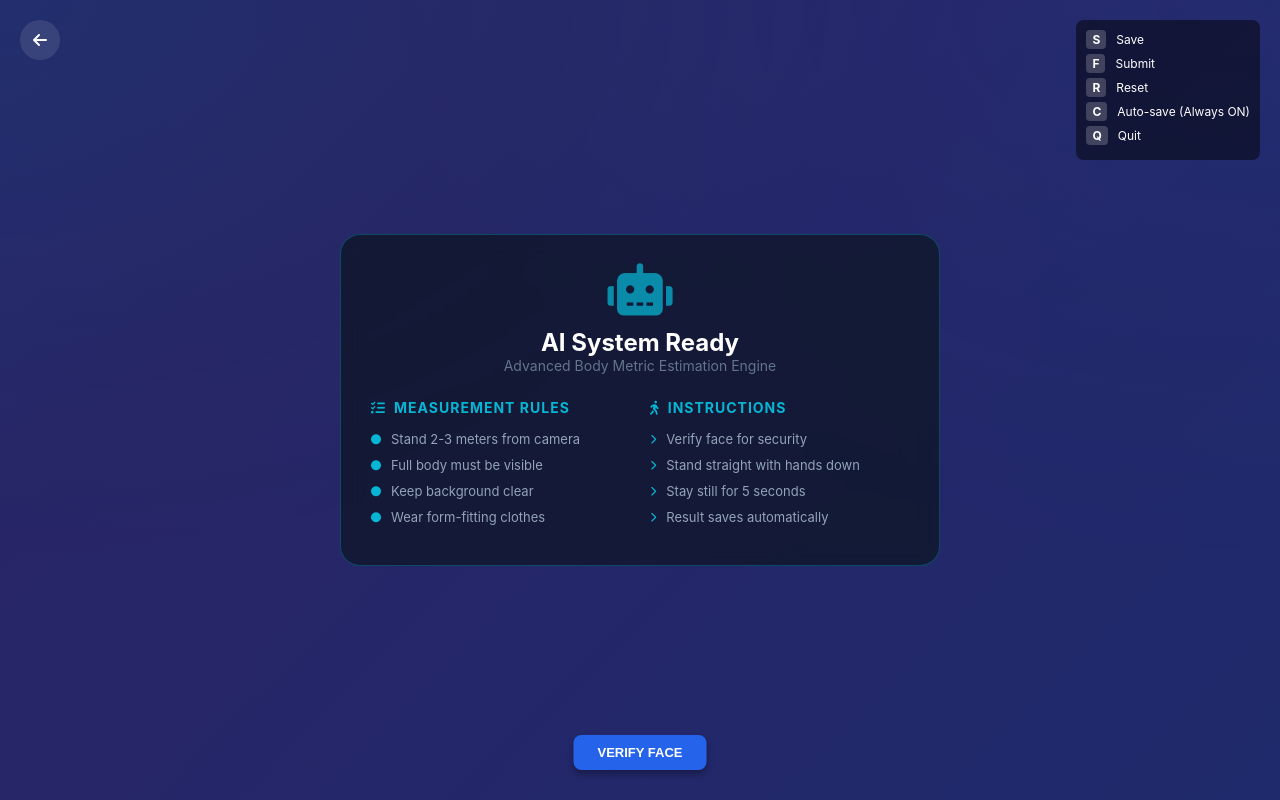
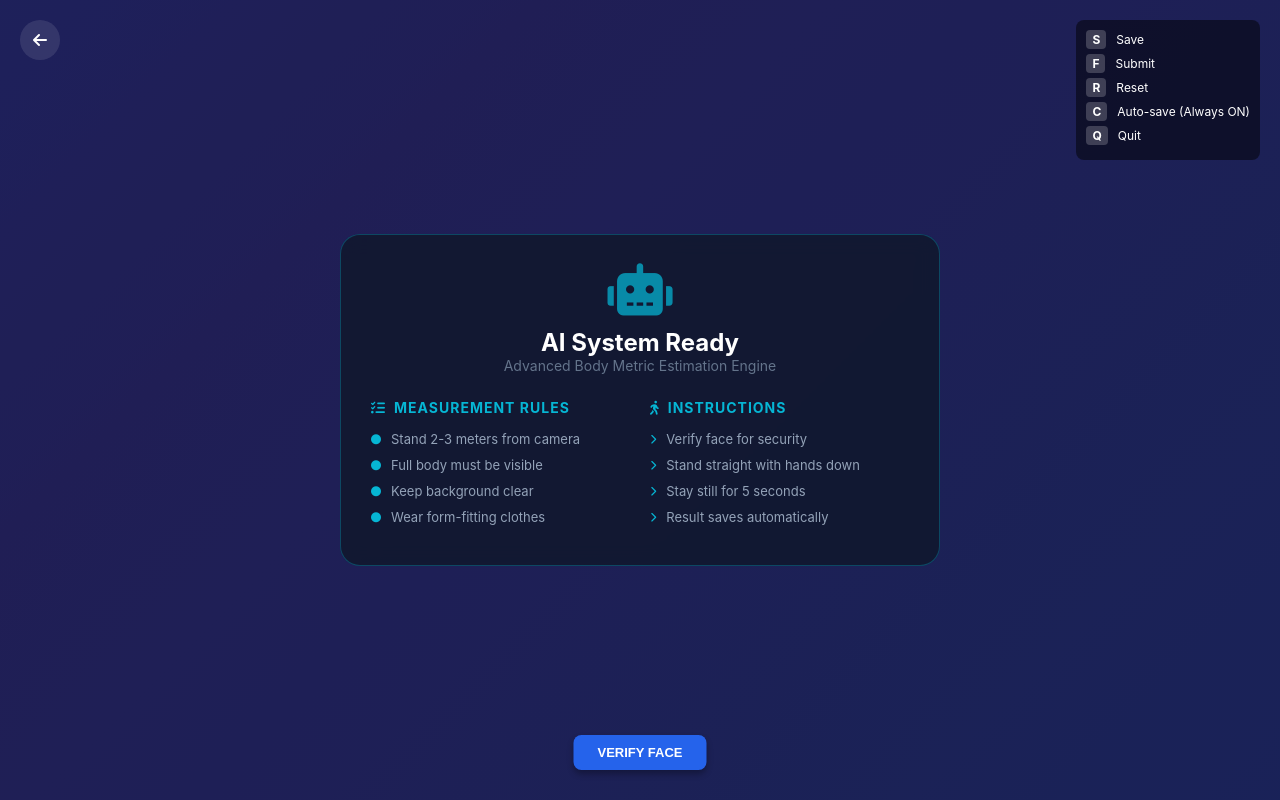
Before and after one commit to SomeswararaoTellakula/DeepFit, a Flask app: page /height/ in a window 1280 px wide. Run offline with Flask 2, Linux system fonts and the light colour scheme.

Commit message:
Fix background clarity: reduce dark overlay from 0.45 to 0.20, remove redundant hero overlays

```diff
--- a/SIH_FinalApp 2/SIH-7/HeightAndWeightCalculator/static/css/style.css
+++ b/SIH_FinalApp 2/SIH-7/HeightAndWeightCalculator/static/css/style.css
@@ -51,7 +51,7 @@ body::after {
     left: 0;
     right: 0;
     bottom: 0;
-    background: rgba(0, 0, 0, 0.45);
+    background: rgba(0, 0, 0, 0.20);
     z-index: -1;
     pointer-events: none;
 }
--- a/SIH_FinalApp 2/SIH-7/HeightAndWeightCalculator/templates/height.html
+++ b/SIH_FinalApp 2/SIH-7/HeightAndWeightCalculator/templates/height.html
@@ -36,14 +36,12 @@
             pointer-events: none;
         }
 
-        /* Gradient overlay layer */
+        /* Gradient overlay layer — keep it light so bg image shows clearly */
         body::after {
             content: '';
             position: fixed;
             inset: 0;
-            background-image:
-                radial-gradient(at 0% 0%, rgba(16, 185, 129, 0.07) 0px, transparent 50%),
-                radial-gradient(at 100% 0%, rgba(59, 130, 246, 0.07) 0px, transparent 50%);
+            background: rgba(0, 0, 0, 0.18);
             z-index: -1;
             pointer-events: none;
         }
```
Also changed, not shown: SIH_FinalApp 2/SIH-7/HeightAndWeightCalculator/templates/index.html (+0 -13 lines).
